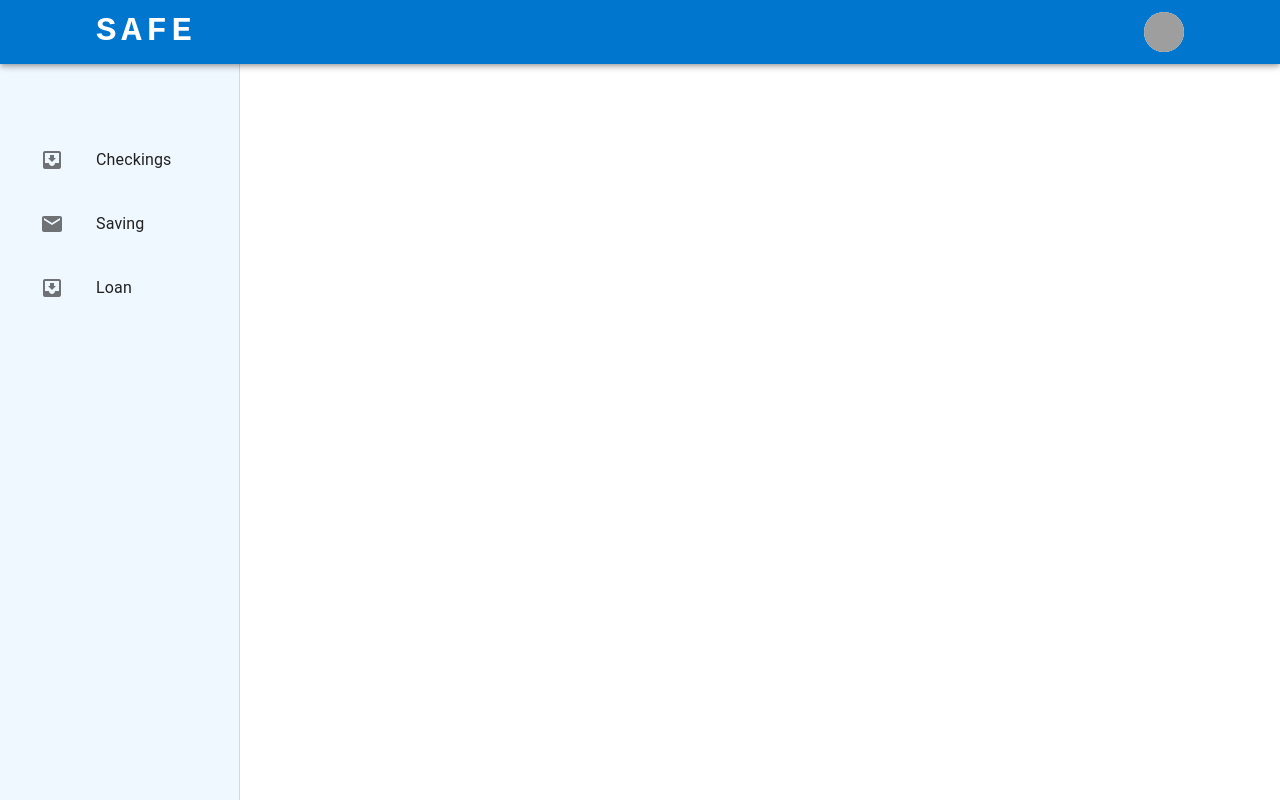
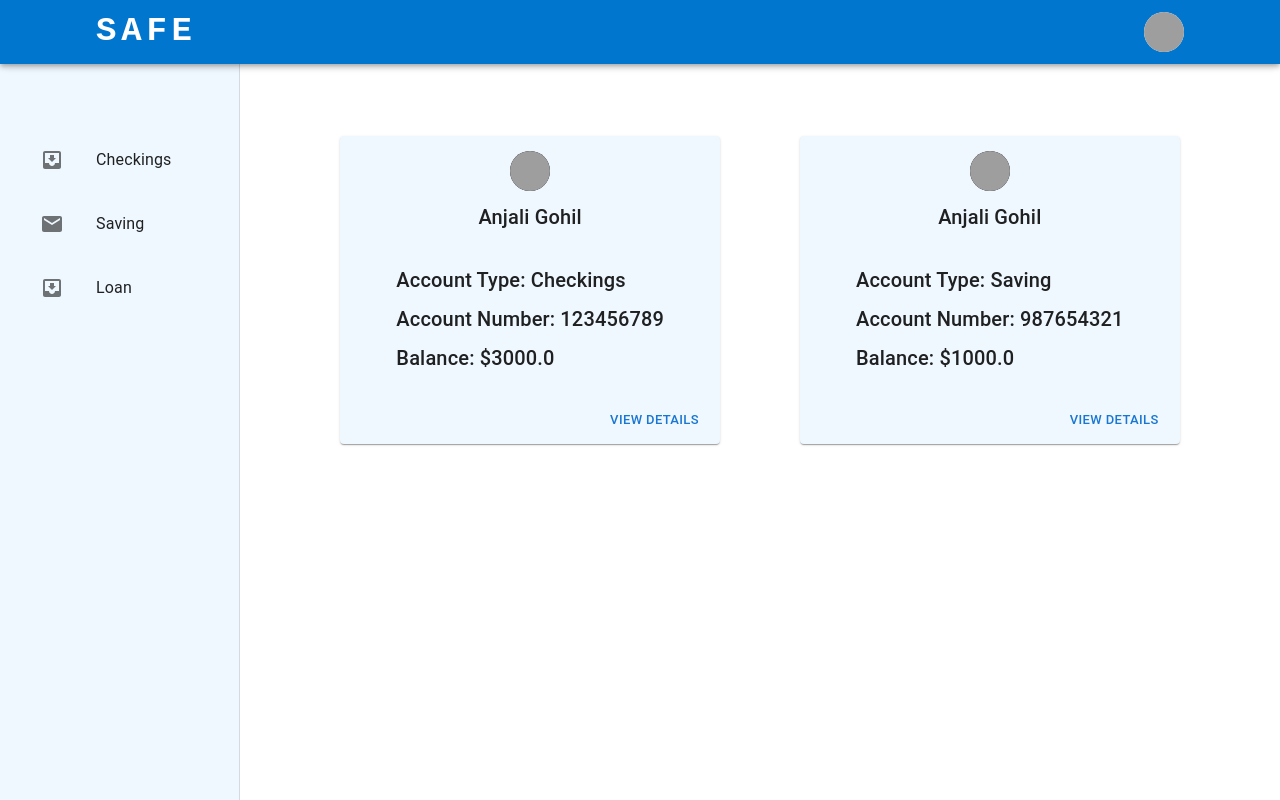
Before and after one commit to anjaligohil1909/Banking-system, a React (Create React App) app in the folder frontend/: page / in a window 1280 px wide. Built offline with nearby package versions, Linux system fonts and the light colour scheme; grey boxes are pictures that could not be loaded.

Commit message:
dashboard created

```diff
--- /dev/null
+++ b/frontend/src/components/Dashboard/CardButton.jsx
@@ -0,0 +1,43 @@
+import * as React from "react";
+import Card from "@mui/material/Card";
+import CardContent from "@mui/material/CardContent";
+import CardMedia from "@mui/material/CardMedia";
+import Typography from "@mui/material/Typography";
+import AdbIcon from "@mui/icons-material/Adb";
+import "./dashboard.css";
+
+import {
+  Avatar,
+  Button,
+  CardActionArea,
+  CardActions,
+  Icon,
+} from "@mui/material";
+
+export default function CardButton({accountDetails}) {
+  return (
+    <Card sx={{  backgroundColor: "#F0F8FF"}}>
+      <CardActionArea sx={{px:5}}>
+        <div className="cardbtn-header">
+          <Avatar
+            alt="Anjali Gohil"
+            src="/static/images/avatar/2.jpg"
+            sx={{ backgroundColor: "black", color: "white" }}
+          />
+          <Typography variant="h6"> Anjali Gohil</Typography>
+          </div>
+
+        <CardContent>
+          <Typography gutterBottom variant="h6">Account Type: {accountDetails[0]} </Typography>
+          <Typography gutterBottom variant="h6">Account Number: {accountDetails[1]} </Typography>
+          <Typography gutterBottom variant="h6">Balance: {accountDetails[2]} </Typography>
+        </CardContent>
+      </CardActionArea>
+      <CardActions sx={{float: "right", marginRight: 1}}>
+        <Button size="small" color="primary" >
+          View Details
+        </Button>
+      </CardActions>
+    </Card>
+  );
+}
--- /dev/null
+++ b/frontend/src/components/Dashboard/Checkings.jsx
@@ -0,0 +1,21 @@
+import { Box, Toolbar } from "@mui/material";
+import React from "react";
+import CardButton from "./CardButton";
+import "./dashboard.css";
+
+function Checkings() {
+  return (
+    <Box
+      component="main"
+      sx={{ flexGrow: 1, bgcolor: "background.default", p: 3 }}
+    >
+      <Toolbar />
+      <div className="cards-container">
+        <CardButton accountDetails={["Checkings", "123456789", "$3000.0"]} />
+        <CardButton accountDetails={["Saving", "987654321", "$1000.0"]} />
+      </div>
+    </Box>
+  );
+}
+
+export default Checkings;
--- /dev/null
+++ b/frontend/src/components/Dashboard/dashboard.css
@@ -0,0 +1,17 @@
+.cardbtn-header {
+    display: flex;
+    justify-content: center;
+    padding: 15px 0px;
+    flex-direction: column;
+    gap: 10px;
+    align-items: center;
+}
+
+.cards-container {
+    display: flex;
+    flex-direction: row;
+    gap: 5rem;
+    align-items: center;
+    justify-content: center;
+    padding-top: 3rem;
+}
--- a/frontend/src/components/Navbar/Navbar.jsx
+++ b/frontend/src/components/Navbar/Navbar.jsx
@@ -11,9 +11,9 @@ import Avatar from "@mui/material/Avatar";
 import Button from "@mui/material/Button";
 import Tooltip from "@mui/material/Tooltip";
 import MenuItem from "@mui/material/MenuItem";
-import AdbIcon from "@mui/icons-material/Adb";
 import Sidebar from "../Sidebar/Sidebar";
 import CssBaseline from "@mui/material/CssBaseline";
+import Checkings from "../Dashboard/Checkings";
 
 const pages = ["Checkings", "Saving", "Loan"];
 const settings = ["Profile", "Account", "Dashboard", "Logout"];
@@ -105,7 +105,6 @@ function Navbar() {
                 ))}
               </Menu>
             </Box>
-            <AdbIcon sx={{ display: { xs: "flex", md: "none" }, mr: 1 }} />
             <Typography
               variant="h5"
               noWrap
@@ -184,6 +183,7 @@ function Navbar() {
         </Container>
       </AppBar>
       <Sidebar />
+      <Checkings />
     </Box>
   );
 }
```
Also changed, not shown: frontend/src/App.js (+5 -6 lines).
